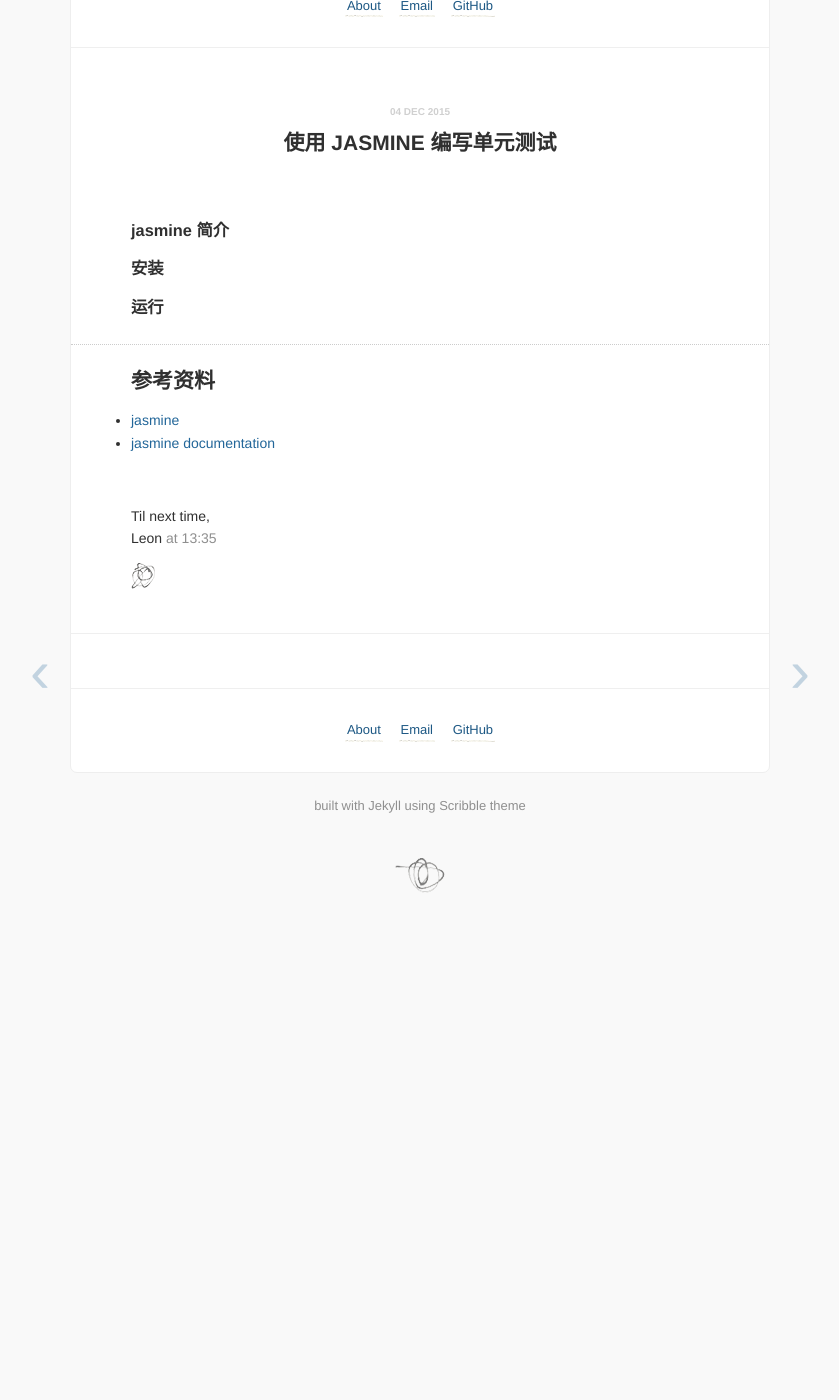
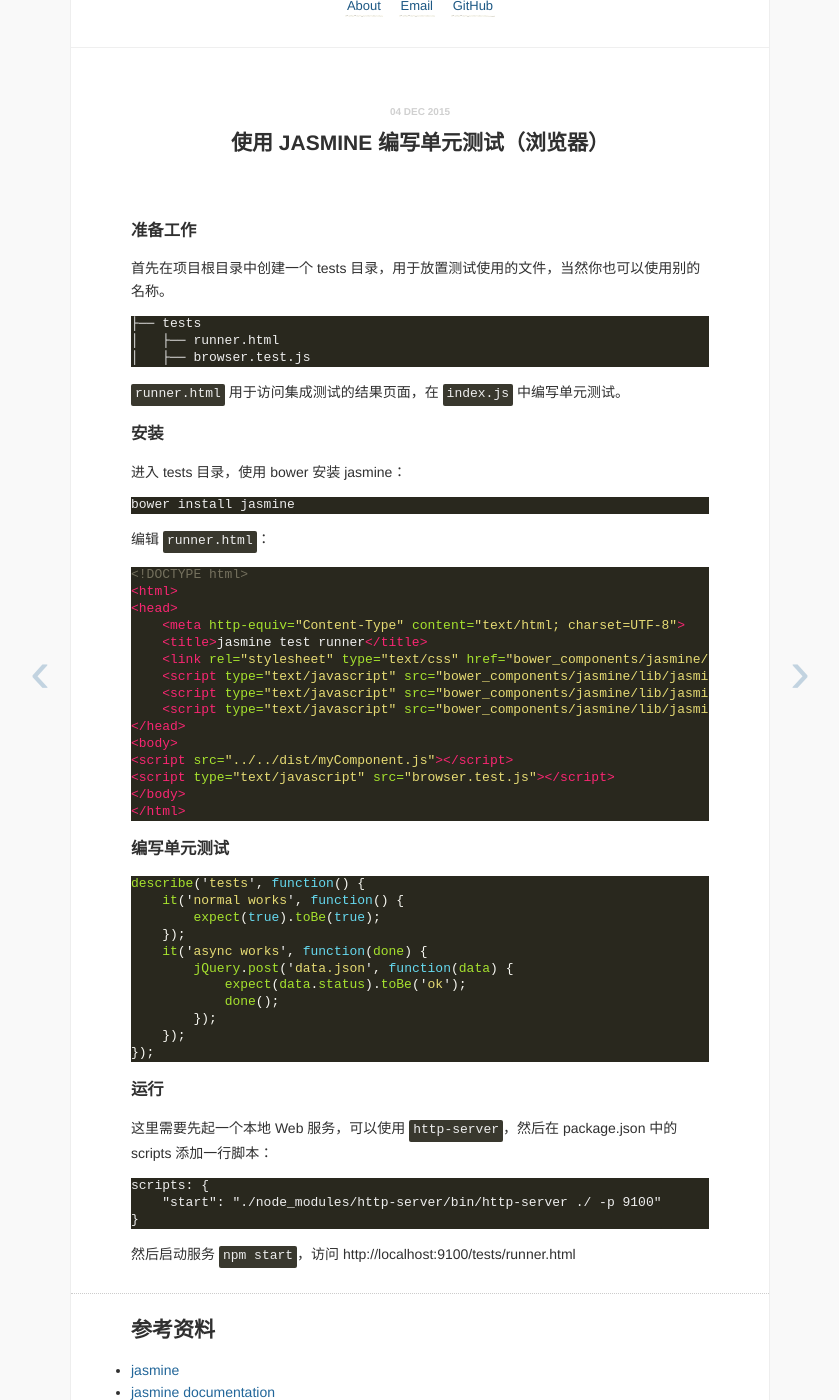
Before and after one commit to superRaytin/superraytin.github.io, a Jekyll site: the page built from _posts/skill/2015-12-04-jasmine-unit-test.md, in a window 1280 px wide and 1400 px high, scrolled down 207 px. Shown: the whole window, without its empty margins (220-1059 px from the left). Built offline with Jekyll 4.4.1, drawn with Linux system fonts in a browser that asks for light colours; Markdown is read by kramdown in place of the engine named in the settings; comment, search, counter and statistics services are not loaded; before the commit the page ends 1130 px from its top, so only the background shows below that.

Commit message:
update article

````diff
--- a/_posts/skill/2015-12-04-jasmine-unit-test.md
+++ b/_posts/skill/2015-12-04-jasmine-unit-test.md
@@ -1,15 +1,77 @@
 ---
 layout: post
-title : 使用 jasmine 编写单元测试
+title : 使用 jasmine 编写单元测试（浏览器）
 date: 2015-12-04 13:35
 disqus: y
 ---
 
-### jasmine 简介
+### 准备工作
+
+首先在项目根目录中创建一个 tests 目录，用于放置测试使用的文件，当然你也可以使用别的名称。
+
+```
+├── tests
+│   ├── runner.html
+│   ├── browser.test.js
+```
+
+`runner.html` 用于访问集成测试的结果页面，在 `index.js` 中编写单元测试。
 
 ### 安装
 
+进入 tests 目录，使用 bower 安装 jasmine：
+
+```
+bower install jasmine
+```
+
+编辑 `runner.html`：
+
+```html
+<!DOCTYPE html>
+<html>
+<head>
+    <meta http-equiv="Content-Type" content="text/html; charset=UTF-8">
+    <title>jasmine test runner</title>
+    <link rel="stylesheet" type="text/css" href="bower_components/jasmine/lib/jasmine-core/jasmine.css">
+    <script type="text/javascript" src="bower_components/jasmine/lib/jasmine-core/jasmine.js"></script>
+    <script type="text/javascript" src="bower_components/jasmine/lib/jasmine-core/jasmine-html.js"></script>
+    <script type="text/javascript" src="bower_components/jasmine/lib/jasmine-core/boot.js"></script>
+</head>
+<body>
+<script src="../../dist/myComponent.js"></script>
+<script type="text/javascript" src="browser.test.js"></script>
+</body>
+</html>
+```
+
+### 编写单元测试
+
+```js
+describe('tests', function() {
+    it('normal works', function() {
+        expect(true).toBe(true);
+    });
+    it('async works', function(done) {
+        jQuery.post('data.json', function(data) {
+            expect(data.status).toBe('ok');
+            done();
+        });
+    });
+});
+```
+
 ### 运行
+
+这里需要先起一个本地 Web 服务，可以使用 `http-server`，然后在 package.json 中的 scripts 添加一行脚本：
+
+```
+scripts: {
+    "start": "./node_modules/http-server/bin/http-server ./ -p 9100"
+}
+```
+
+然后启动服务 `npm start`，访问 http://localhost:9100/tests/runner.html
 
 ---
 
````
